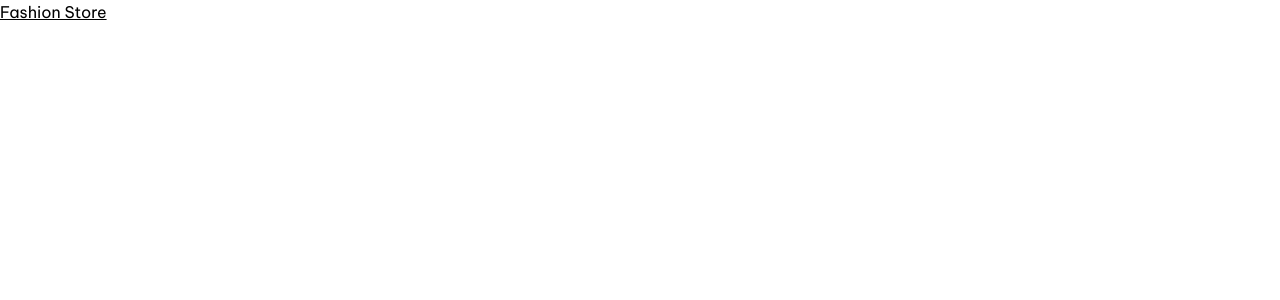
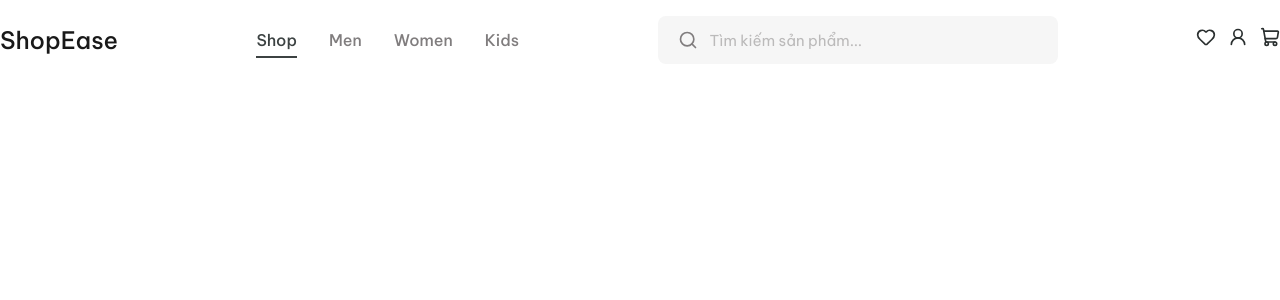
Before and after one commit to maitatduydev/fashion-store, a React (Vite) app in the folder frontend/: page / in a window 1280 px wide. Shown: the top 300 px of the page. Built offline with nearby package versions, Linux system fonts and the light colour scheme.

Commit message:
feat: implement routing and header components with navigation

```diff
--- a/frontend/package.json
+++ b/frontend/package.json
@@ -12,8 +12,10 @@
     },
     "dependencies": {
         "@tailwindcss/vite": "^4.3.3",
+        "lucide-react": "^1.25.0",
         "react": "^19.2.6",
         "react-dom": "^19.2.6",
+        "react-router-dom": "^7.18.1",
         "tailwindcss": "^4.3.3"
     },
     "devDependencies": {
--- a/frontend/src/App.jsx
+++ b/frontend/src/App.jsx
@@ -1,3 +1,15 @@
+import { Routes, Route } from "react-router-dom";
+import MainLayout from "./layouts/MainLayout";
+import Home from "./pages/Home/Home";
+
 export default function App() {
-    return <div class="underline">Fashion Store</div>;
+    return (
+        <>
+            <Routes>
+                <Route element={<MainLayout />}>
+                    <Route path="/" element={<Home />} />
+                </Route>
+            </Routes>
+        </>
+    );
 }
--- /dev/null
+++ b/frontend/src/components/Header/Actions.jsx
@@ -0,0 +1,27 @@
+import { Heart, UserRound, ShoppingCart } from "lucide-react";
+
+export default function Actions() {
+    return (
+        <>
+            <div>
+                <ul className="flex items-center gap-3">
+                    <li>
+                        <button className="cursor-pointer">
+                            <Heart size={20} className="text-[#2A2F2F] hover:fill-black" />
+                        </button>
+                    </li>
+                    <li>
+                        <button className="cursor-pointer">
+                            <UserRound size={20} className="text-[#2A2F2F] hover:fill-black" />
+                        </button>
+                    </li>
+                    <li>
+                        <button className="cursor-pointer">
+                            <ShoppingCart size={20} className="text-[#2A2F2F] hover:fill-black" />
+                        </button>
+                    </li>
+                </ul>
+            </div>
+        </>
+    );
+}
--- /dev/null
+++ b/frontend/src/components/Header/Header.jsx
@@ -0,0 +1,22 @@
+import { Link, NavLink } from "react-router-dom";
+import Logo from "./Logo";
+import Navigation from "./Navigation";
+import SearchBar from "./SearchBar";
+import Actions from "./Actions";
+
+export default function Header() {
+    return (
+        <header className="py-4">
+            <div className="max-w-7xl mx-auto flex items-center justify-between">
+                {/* Logo */}
+                <Logo />
+                {/* Navigation */}
+                <Navigation />
+                {/* Search Bar */}
+                <SearchBar />
+                {/* Action Items */}
+                <Actions />
+            </div>
+        </header>
+    );
+}
--- /dev/null
+++ b/frontend/src/components/Header/Logo.jsx
@@ -0,0 +1,11 @@
+import { Link } from "react-router-dom";
+
+export default function Logo() {
+    return (
+        <>
+            <Link to="/" className="text-[#191919] text-2xl font-medium">
+                ShopEase
+            </Link>
+        </>
+    );
+}
--- /dev/null
+++ b/frontend/src/components/Header/Navigation.jsx
@@ -0,0 +1,45 @@
+import { NavLink } from "react-router-dom";
+
+const navItems = [
+    { name: "Shop", path: "/" },
+    { name: "Men", path: "/mens" },
+    { name: "Women", path: "/womens" },
+    { name: "Kids", path: "/kids" },
+];
+
+export default function Navigation() {
+    return (
+        <>
+            <nav>
+                <ul className="flex items-center gap-8">
+                    {navItems.map((item) => (
+                        <li key={item.path}>
+                            <NavLink
+                                to={item.path}
+                                className={({ isActive }) =>
+                                    `relative pb-2 font-medium
+                                        after:absolute
+                                        after:left-0
+                                        after:bottom-0
+                                        after:h-0.5 after:w-full
+                                        after:origin-left
+                                        after:scale-x-0
+                                        after:bg-[#3C4242]
+                                        after:transition-transform after:duration-300
+                                        hover:text-[#3C4242]
+                                        hover:after:scale-x-100 ${
+                                            isActive
+                                                ? "text-[#3C4242] after:scale-x-100"
+                                                : "text-[#807D7E]"
+                                        }`
+                                }
+                            >
+                                {item.name}
+                            </NavLink>
+                        </li>
+                    ))}
+                </ul>
+            </nav>
+        </>
+    );
+}
--- /dev/null
+++ b/frontend/src/components/Header/SearchBar.jsx
@@ -0,0 +1,18 @@
+import { Search } from "lucide-react";
+
+export default function SearchBar() {
+    return (
+        <>
+            <div className="w-100 flex items-center gap-3 px-5 py-3 rounded-lg bg-[#F6F6F6]">
+                <button>
+                    <Search className="text-[#807D7E] cursor-pointer" size={20} />
+                </button>
+                <input
+                    type="text"
+                    placeholder="Tìm kiếm sản phẩm..."
+                    className="w-full outline-none text-[#807D7E] placeholder:text-[15px]"
+                />
+            </div>
+        </>
+    );
+}
--- /dev/null
+++ b/frontend/src/layouts/MainLayout.jsx
@@ -0,0 +1,10 @@
+import Header from "../components/Header/Header";
+
+export default function MainLayout({ children }) {
+    return (
+        <>
+            <Header />
+            <main>{children}</main>
+        </>
+    );
+}
--- a/frontend/src/main.jsx
+++ b/frontend/src/main.jsx
@@ -2,9 +2,12 @@ import { StrictMode } from "react";
 import { createRoot } from "react-dom/client";
 import "./index.css";
 import App from "./App.jsx";
+import { BrowserRouter } from "react-router-dom";
 
 createRoot(document.getElementById("root")).render(
     <StrictMode>
-        <App />
+        <BrowserRouter>
+            <App />
+        </BrowserRouter>
     </StrictMode>,
 );
--- /dev/null
+++ b/frontend/src/pages/Home/Home.jsx
@@ -0,0 +1,5 @@
+import Header from "../../components/Header/Header";
+
+export default function Home() {
+    return <></>;
+}
```
Also changed, not shown: 1 other file (tests, documents, lock files or other folders).
